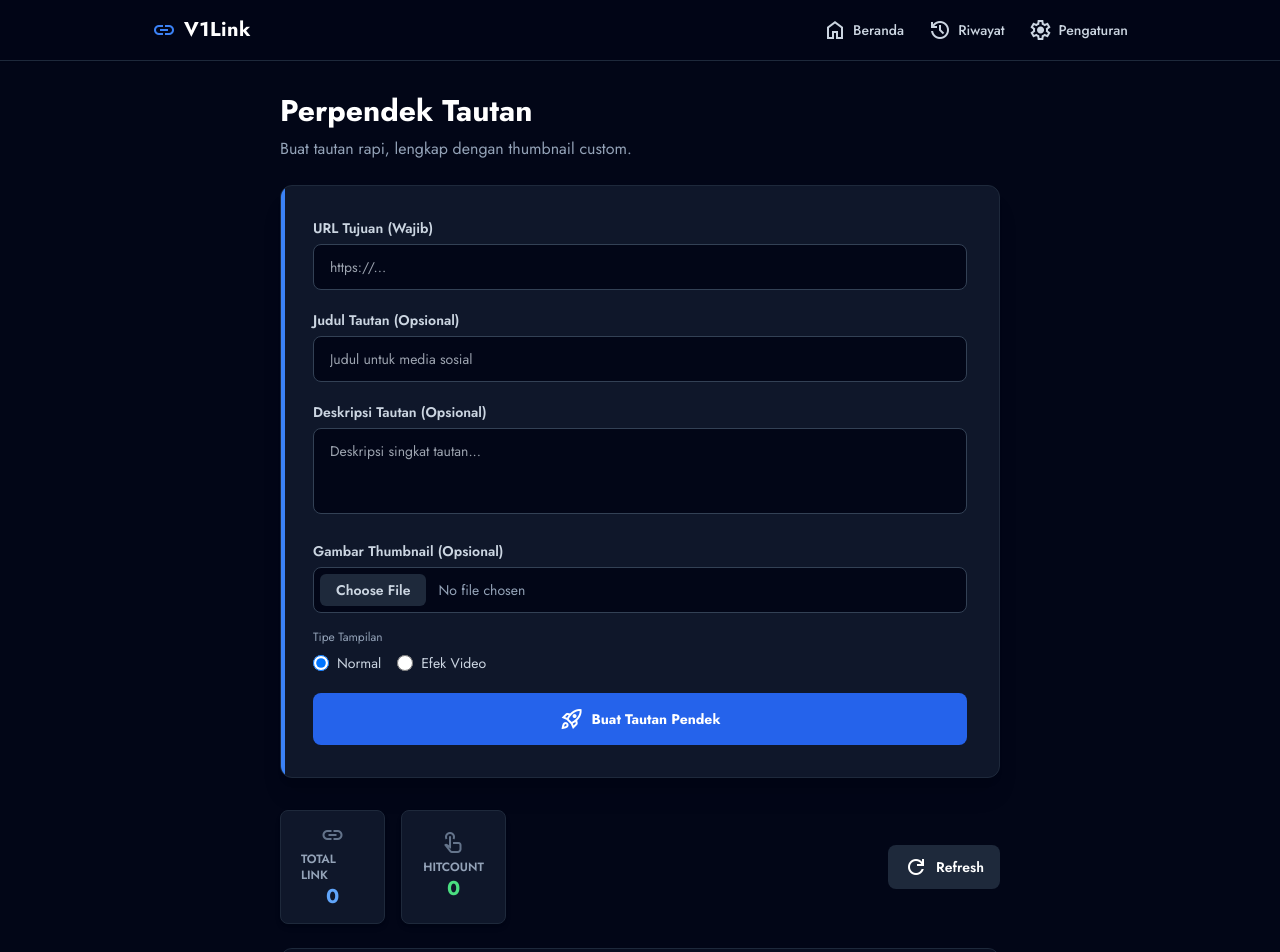
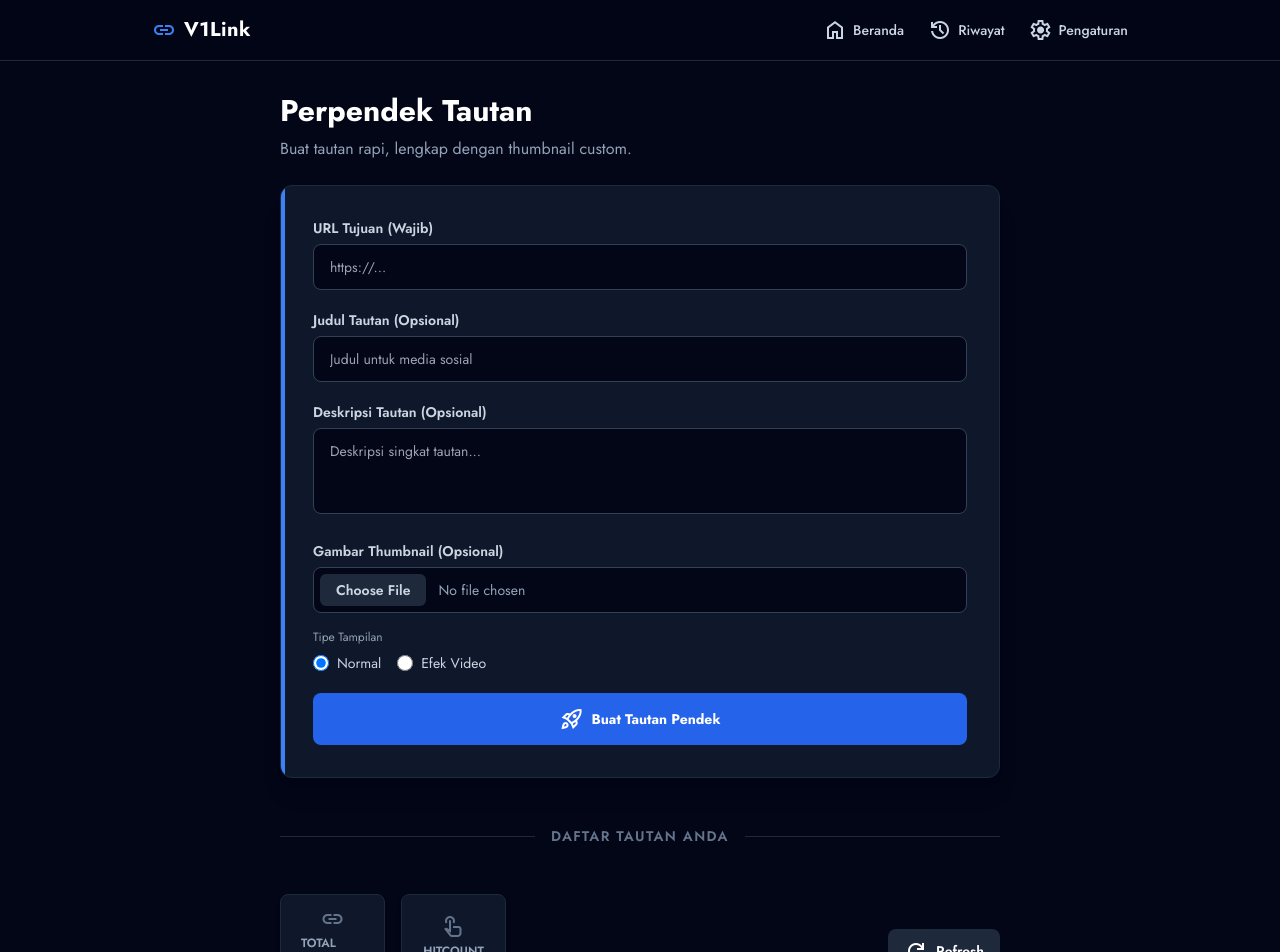
Before and after one commit to tamse94/v1link, a Next.js app: page / in a window 1280 px wide. Shown: the top 952 px of the page. Built offline with nearby package versions, Linux system fonts and the light colour scheme; no server answers; the database is empty.

Commit message:
Update page.js

```diff
--- a/src/app/(main)/page.js
+++ b/src/app/(main)/page.js
@@ -3,12 +3,24 @@ import UrlList from '@/components/list/UrlList';
 
 export default function Home() {
   return (
-    <div className="w-full flex flex-col gap-4 sm:gap-8 pb-10">
-      {/* Form bagian atas */}
+    <div className="w-full flex flex-col pb-10">
+
       <ShortenerForm />
 
-      {/* List tabel bagian bawah */}
+      {/* Elemen Pemisah Elegan */}
+      <div className="w-full relative py-12">
+        <div className="absolute inset-0 flex items-center" aria-hidden="true">
+          <div className="w-full border-t border-slate-800"></div>
+        </div>
+        <div className="relative flex justify-center">
+          <span className="bg-slate-950 px-4 text-sm text-slate-500 font-semibold tracking-widest uppercase">
+            Daftar Tautan Anda
+          </span>
+        </div>
+      </div>
+
       <UrlList />
+
     </div>
   );
 }
```
